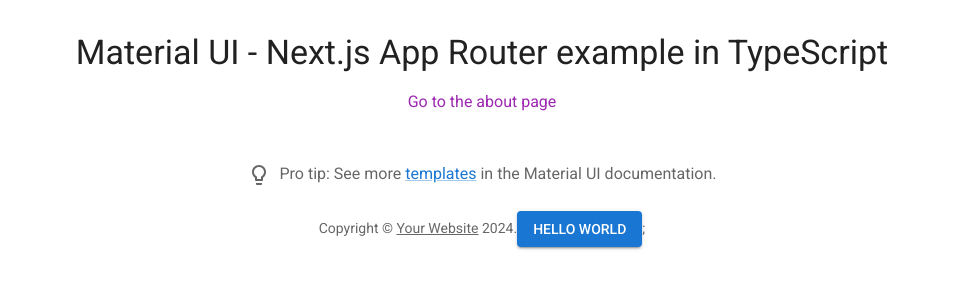
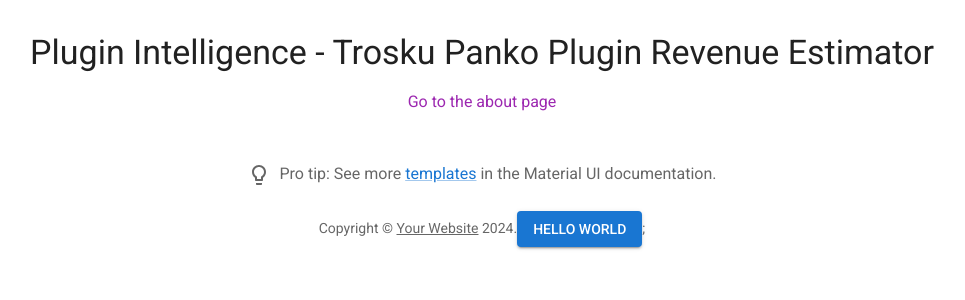
Before and after one commit to petercsiba/plugin-intelligence, a Next.js app in the folder frontend/: page / in a window 1280 px wide. Shown: the top 300 px of the page, without its empty margins (158-1123 px from the left). Built offline with nearby package versions, Linux system fonts and the light colour scheme.

Commit message:
pohaluzit

```diff
--- a/frontend/app/page.tsx
+++ b/frontend/app/page.tsx
@@ -19,7 +19,7 @@
         }}
       >
         <Typography variant="h4" component="h1" sx={{ mb: 2 }}>
-          Material UI - Next.js App Router example in TypeScript
+          Plugin Intelligence - Trosku Panko Plugin Revenue Estimator
         </Typography>
       <Link href="/about" color="secondary" underline="hover">
         Go to the about page
```
